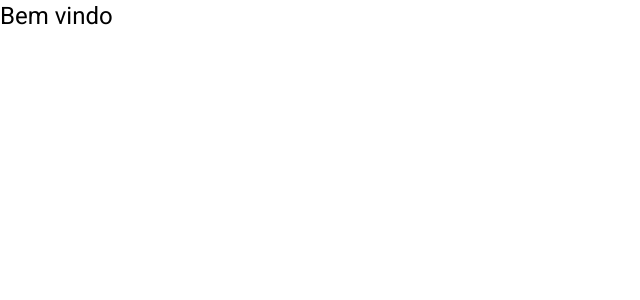
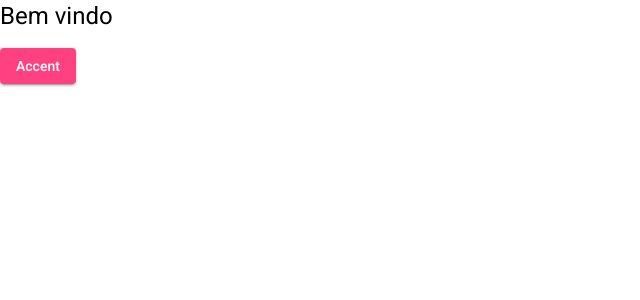
Before and after one commit to miguel826t/HelpDesk-Front, an Angular app: page / in a window 1280 px wide. Shown: the top 300 px of the page, without its empty margins (0-640 px from the left). Built offline with nearby package versions, Linux system fonts and the light colour scheme.

Commit message:
Adicionado imports para uso no projeto

```diff
--- a/src/app/app.componentes.html
+++ b/src/app/app.componentes.html
@@ -1,4 +1,5 @@
 <!DOCTYPE html>
 <html>
     <h1>Bem vindo</h1>
+    <button mat-raised-button color="accent">Accent</button>
 </html>
```
Also changed, not shown: src/app/app.module.ts (+42 -1 lines).
